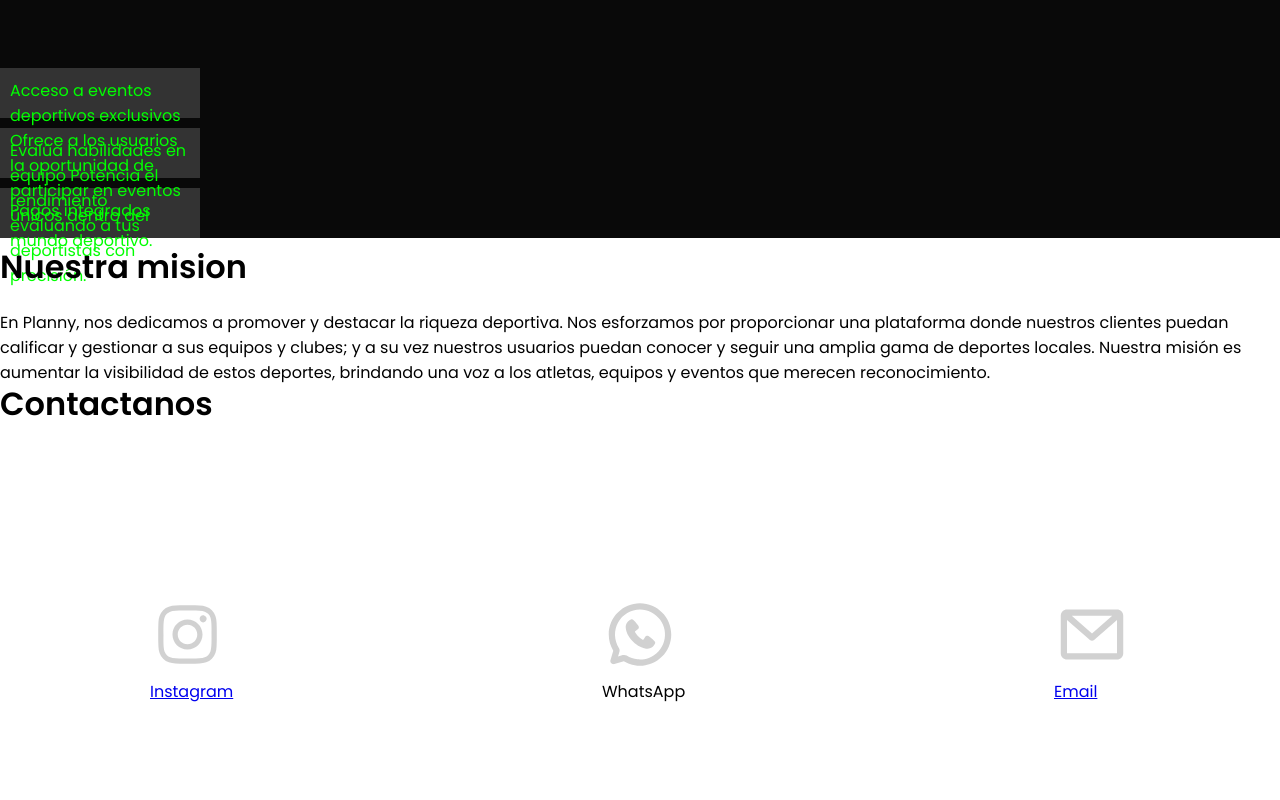
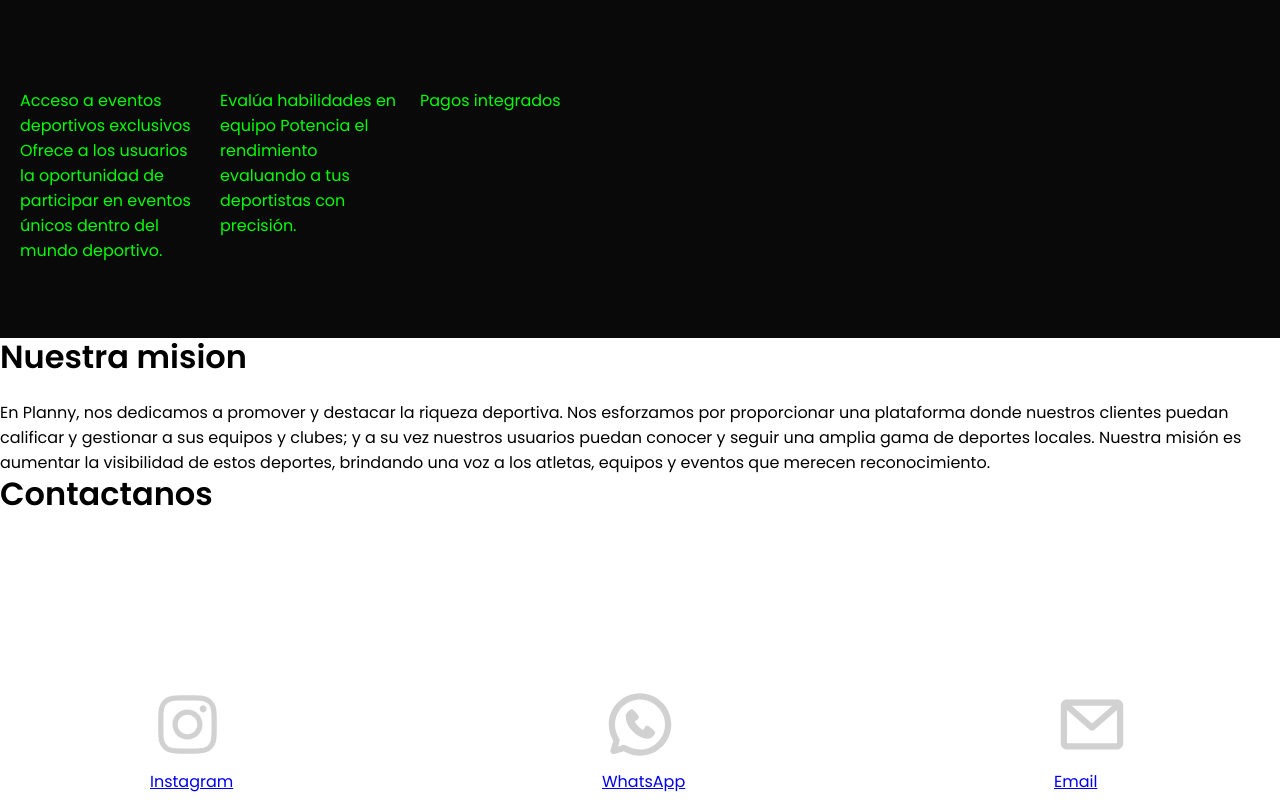
Before and after one commit to Planny-S-A-S/Landing-Page, a plain HTML site: page index.html in a window 1280 px wide. Shown: the part 860-1660 px from the top of the page. Drawn offline with Linux system fonts and the light colour scheme.

Commit message:
container3

```diff
--- a/index.html
+++ b/index.html
@@ -54,6 +54,8 @@
               </div>
             </main>
           </section>
+
+ <!--Se supone que aqui comienza el container 2-->
 
           <article>
             <div class="header">
@@ -116,8 +118,10 @@
 
         <!-- WhatsApp -->
         <div>
+          <a href="#">
           <img src="assets/whatsapplogo.svg" alt="WhatsApp logo" />
           <p>WhatsApp</p>
+        </a>
         </div>
 
         <!-- Email -->
--- a/styles.css
+++ b/styles.css
@@ -128,9 +128,10 @@ h2 {
 
 .features {
   margin-top: 30px;
+  padding: 10px 10px 200px 10px;
+  display: flex;
 }
 .feature {
-  background-color: #333;
   color: #00ff00;
   padding: 10px;
   margin-bottom: 10px;
```
